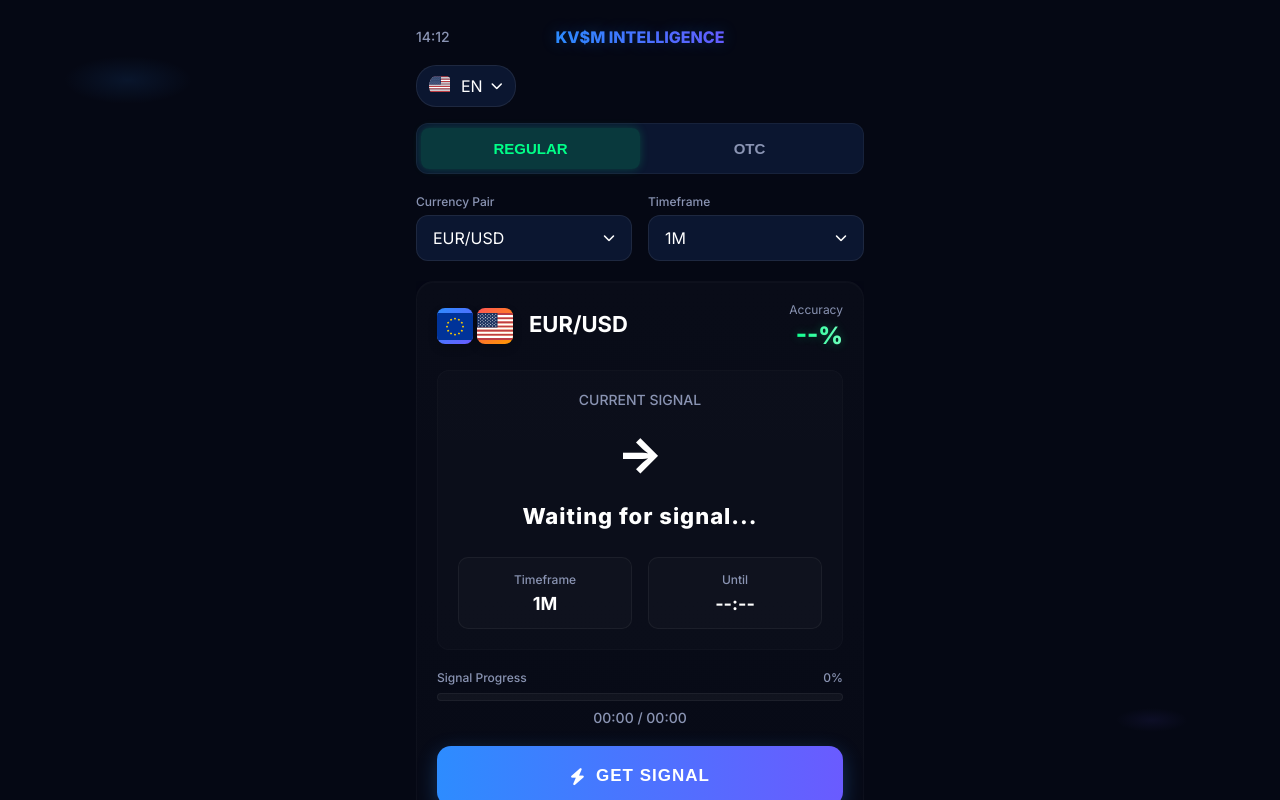
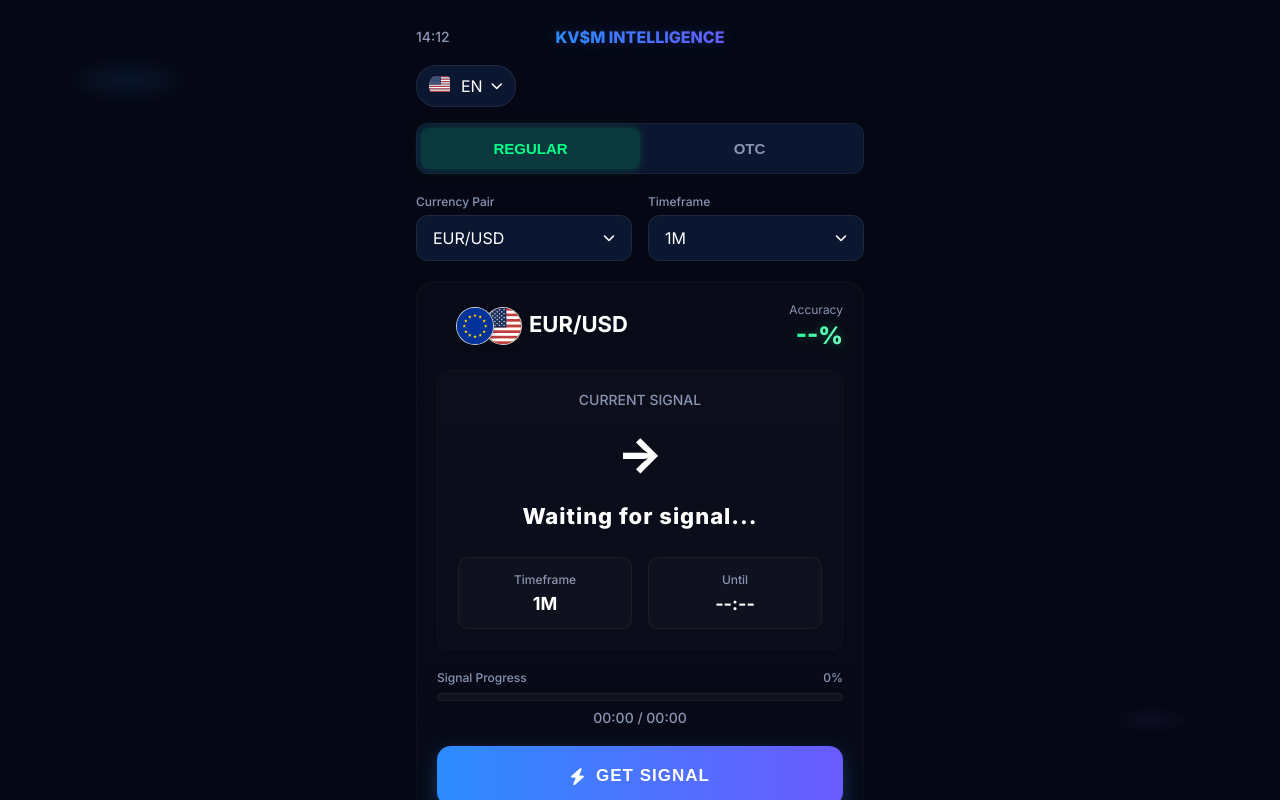
Before and after one commit to Fenoyz/webap-kv2, a plain HTML site: page index.html in a window 1280 px wide. Drawn offline with nearby package versions, Linux system fonts and the light colour scheme.

Commit message:
Update styles.css

```diff
--- a/styles.css
+++ b/styles.css
@@ -221,42 +221,64 @@ body {
 
 .signal-header {
     display: flex;
-    justify-content: space-between;
     align-items: center;
+    justify-content: space-between; /* Распределяем элементы по краям */
+    gap: 12px; /* Уменьшил отступ между блоками */
     margin-bottom: 20px;
 }
 
 .pair-info {
     display: flex;
     align-items: center;
-    gap: 12px;
+    gap: 32px;
 }
 
 .pair-flags {
     display: flex;
     align-items: center;
+    position: relative; /* важно для позиционирования дочерних элементов */
+}
+.pair-details {
+    margin-left: 60px; /* ← можно оставить, если нужно смещение внутри левого блока */
+    flex: 1; /* Занимает доступное пространство */
 }
 
 .pair-flag {
     width: 36px;
     height: 36px;
-    border-radius: 8px;
+    border-radius: 50%;
+    margin-left: 20px;
+    box-shadow: 0 0 0 1px rgba(255, 255, 255, 0.8),
+        1px 4px 10px rgba(0, 0, 0, 0.2), 0 0 0 1px var(--panel);
+    overflow: hidden;
+    position: absolute;
     display: flex;
     align-items: center;
     justify-content: center;
-    font-weight: 800;
-    font-size: 14px;
-    color: white;
-    margin-right: 4px;
-    box-shadow: 0 4px 10px rgba(0, 0, 0, 0.2);
+    background: transparent; /* Убираем любой фон */
 }
 
+.pair-flag .fi {
+    width: 100%;
+    height: 100%;
+    display: block;
+    background-size: cover;
+    background-position: center; /* ← ключевое: центрирует изображение */
+    background-repeat: no-repeat;
+}
+
+/* Левый флаг — чуть левее и выше (больше z-index) */
 .pair-flag:first-child {
     background: linear-gradient(135deg, var(--accent), var(--accent2));
+    left: 0;
+    z-index: 2; /* поверх правого */
 }
 
+/* Правый флаг — чуть правее и ниже */
 .pair-flag:last-child {
     background: linear-gradient(135deg, var(--danger), #ff9900);
+    left: 28px; /* примерно на половину ширины, чтобы перекрывался */
+    z-index: 1;
 }
 
 .pair-details h3 {
@@ -274,6 +296,8 @@ body {
 
 .accuracy-display {
     text-align: right;
+    flex-shrink: 0; /* Не сжимается */
+    min-width: 80px; /* Пример минимальной ширины для выравнивания */
 }
 
 .accuracy-label {
@@ -853,15 +877,6 @@ body {
     margin-bottom: 0; /* Убираем нижний отступ, так как он теперь внутри wrapper */
 }
 
-/* Адаптируем под мобильные устройства, если нужно */
-@media (max-width: 480px) {
-    .selectors-wrapper {
-        flex-direction: column; /* На маленьких экранах снова ставим друг под другом */
-        gap: 12px;
-    }
-}
-
-
 .loading-spinner {
     width: 60px;
     height: 60px;
```
